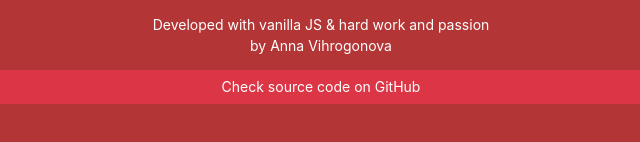
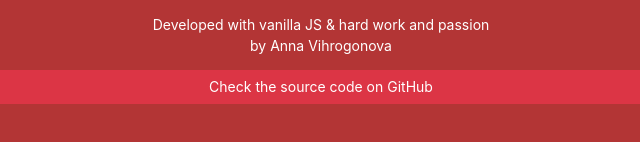
Before and after one commit to AnnaVih/SpaceX_Rocket_Launch, a website built with webpack: page docs/index.html in a window 1280 px wide. Shown: the part 150-292 px from the top of the page, 319-959 px from the left. Built offline with nearby package versions, Linux system fonts and the light colour scheme; no server answers.

Commit message:
Correct grammar mistake

```diff
--- a/docs/index.html
+++ b/docs/index.html
@@ -19,7 +19,7 @@
                 <div class="col-sm-12 text-center text-white">
                     <span> Developed with vanilla JS &amp; hard work and passion</span><br>
                     <span>by Anna Vihrogonova</span>
-                    <p><a href="https://annavih.github.io/SpaceX_Rocket_Launch/"  target="_blank" ><button class="mt-3 btn btn-danger btn-block" id="gitHub-btn">Check source code on GitHub</button></a></p>
+                    <p><a href="https://annavih.github.io/SpaceX_Rocket_Launch/"  target="_blank" ><button class="mt-3 btn btn-danger btn-block" id="gitHub-btn">Check the source code on GitHub</button></a></p>
                 </div>
             </div>
       </div>
```
